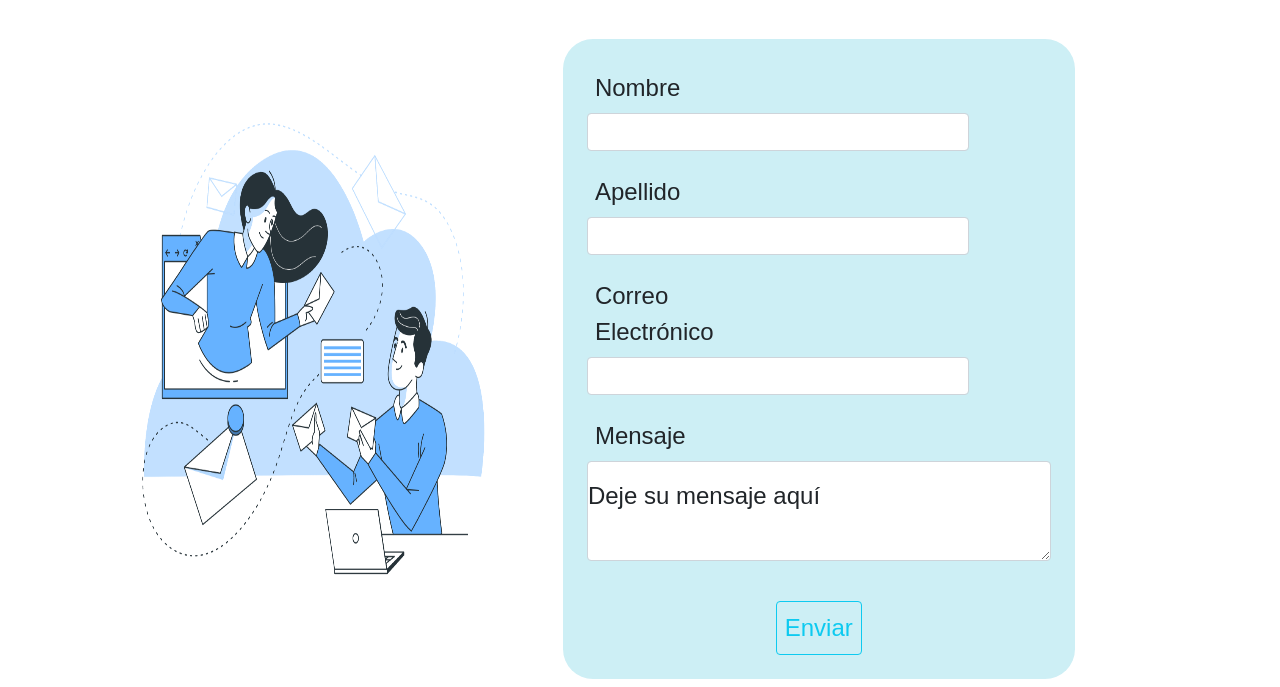
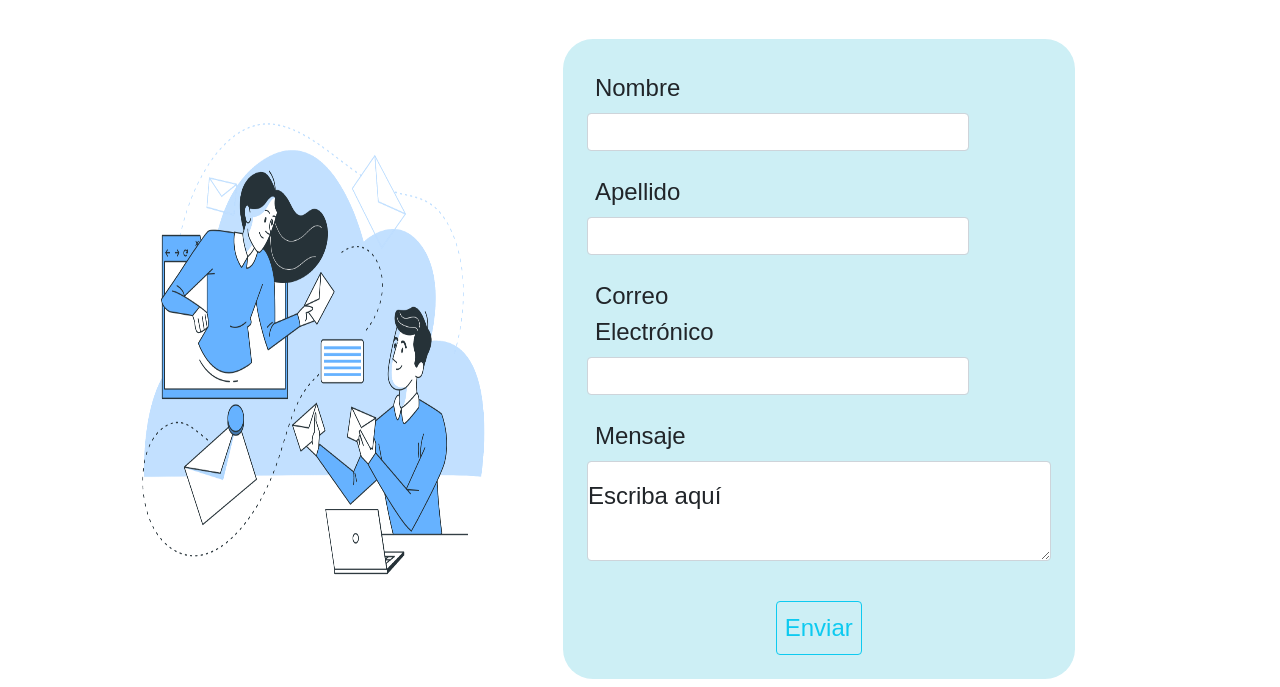
Before and after one commit to CrissJaimes/DonarMas, a plain HTML site: page contacto.html in a window 1280 px wide. Shown: the part 113-800 px from the top of the page. Drawn offline with nearby package versions, Linux system fonts and the light colour scheme.

Commit message:
Update contacto.html

```diff
--- a/contacto.html
+++ b/contacto.html
@@ -73,7 +73,7 @@
                         <label for="inputPassword3" class="col-sm-2 col-form-label ms-2">Mensaje</label>
                         <div class="form-floating">
                             <textarea class="form-control" placeholder="Leave a comment here" id="floatingTextarea" style="height: 100px"></textarea>
-                            <label  for="floatingTextarea">Deje su mensaje aquí</label>
+                            <label  for="floatingTextarea">Escriba aquí</label>
                         </div>
                     </div>
                     <div class="d-flex justify-content-center">
```
